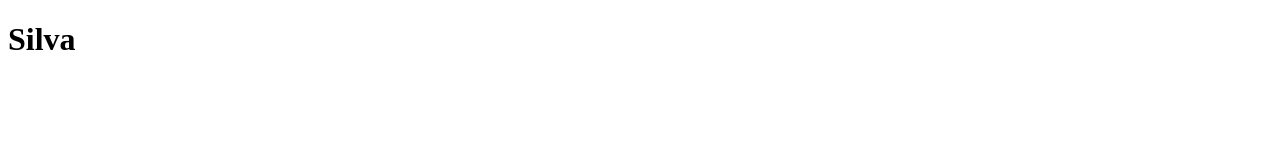
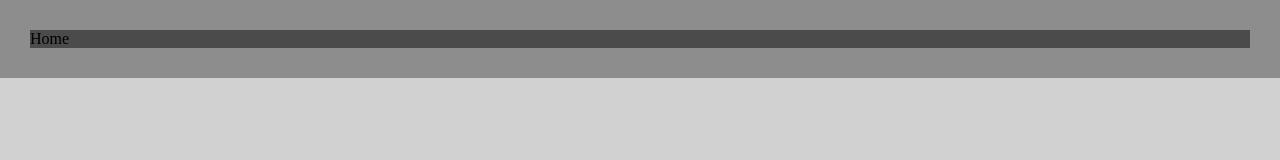
Before and after one commit to Silvafilho070/Estudo-WEB, a plain HTML site: page index.html in a window 1280 px wide. Drawn offline with Linux system fonts and the light colour scheme.

Commit message:
Update index.html
Adição do esqueleto do site.

```diff
--- a/index.html
+++ b/index.html
@@ -4,8 +4,26 @@
     <meta charset="UTF-8">
     <meta name="viewport" content="width=device-width, initial-scale=1.0">
     <title>Document</title>
+    <link rel="stylesheet" href="style.css">
 </head>
 <body>
-    <h1>Silva</h1>
+    <header id="cabecalho" class="cabecalho">
+        <nav id="cab-navegacao" class="cab-navegacao">
+            <ul id="cab-lista">
+                <li id="lista-1">Home</li>
+                <li id="lista-2"></li>
+                <li id="lista-3"></li>
+                <li id="lista-4"></li>
+            </ul>
+        </nav>
+    </header>
+    <main id="conteudo" class="conteudo">
+        <div>
+            <h1></h1>
+        </div>
+    </main>
+    <footer id="rodape" class="rodape">
+
+    </footer>
 </body>
 </html>
--- /dev/null
+++ b/style.css
@@ -0,0 +1,32 @@
+*{
+    padding: 0%;
+    margin: 0%;
+}
+
+body{
+    background-color: rgb(209, 209, 209);
+}
+#cabecalho{
+    background-color: rgb(141, 141, 141);
+    padding: 30px;
+}
+#cab-navegacao{
+    background-color: rgb(90, 90, 90);
+}
+#cab-lista{
+    display: flex;
+    background-color: rgb(75, 75, 75);
+    list-style: none;
+}
+#lista-1{
+
+}
+#lista-2{
+
+}
+#lista-3{
+
+}
+#lista-4{
+
+}
```
